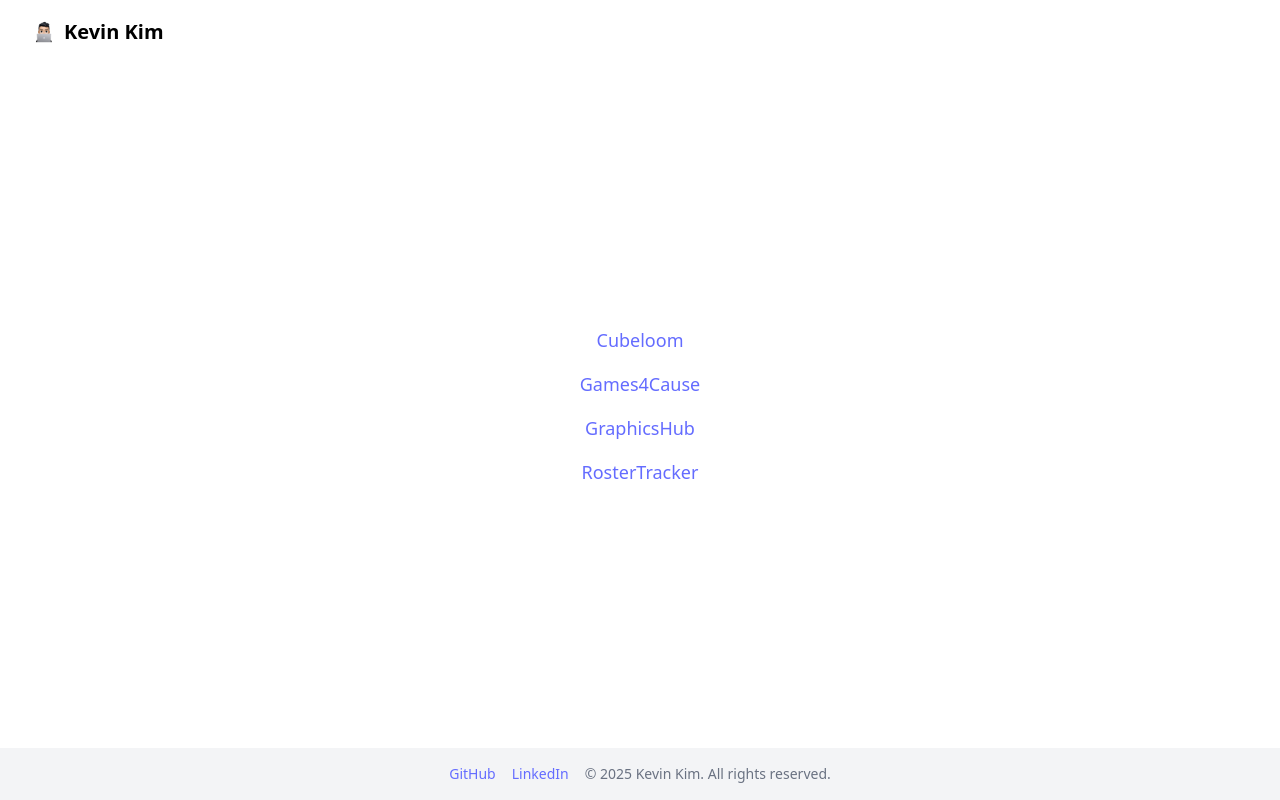
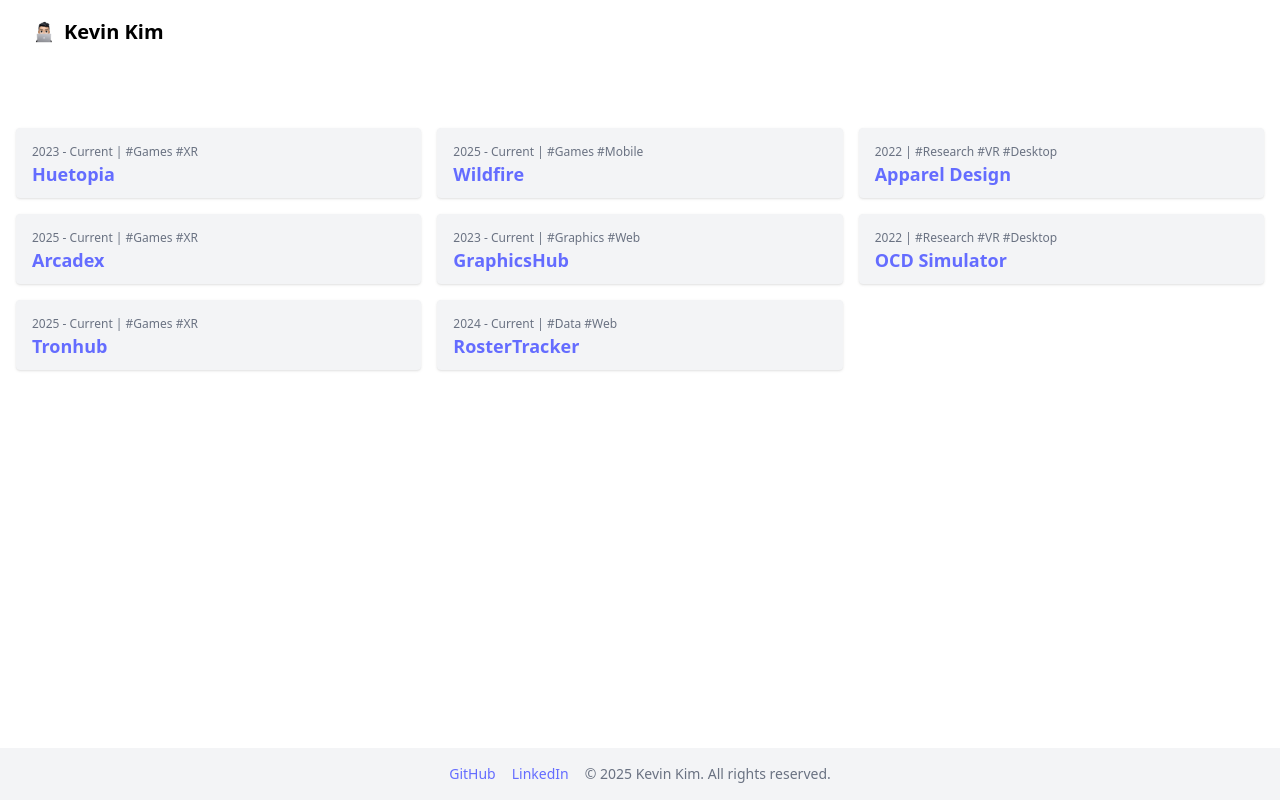
Before and after one commit to kevnkm/kevnkm.github.io, a React (Vite) app in the folder main/: page /#/ in a window 1280 px wide. Built offline with nearby package versions, Linux system fonts and the light colour scheme.

Commit message:
Implemented masonry grid layout

```diff
--- a/main/package.json
+++ b/main/package.json
@@ -15,6 +15,7 @@
     "@tailwindcss/vite": "^4.1.6",
     "react": "^19.1.0",
     "react-dom": "^19.1.0",
+    "react-masonry-css": "^1.0.16",
     "react-router-dom": "^7.6.0",
     "tailwindcss": "^4.1.6"
   },
--- a/main/src/App.css
+++ b/main/src/App.css
@@ -1,24 +1,25 @@
-#root {
-  min-width: 300px;
+body,
+html {
+  margin: 0;
+  padding: 0;
   width: 100%;
-  height: 100%;
-  overflow-x: auto;
+  min-height: 100vh;
+  overflow-x: hidden;
 }
 
-body {
-  min-width: 100vw;
+#root {
+  width: 100%;
+  min-height: 100vh;
+  display: flex;
+  flex-direction: column;
 }
 
 .App {
-  text-align: center;
+  flex: 1;
   display: flex;
   flex-direction: column;
-  align-items: center;
-  justify-content: center;
-  min-width: inherit;
-  height: 100%;
+  width: 100%;
   box-sizing: border-box;
-
 }
 
 .App-logo {
@@ -47,13 +48,36 @@ body {
   color: #61dafb;
 }
 
-@keyframes App-logo-spin {
-  from {
-    transform: rotate(0deg);
+.masonry-column {
+  display: flex;
+  flex-direction: column;
+  gap: 1rem;
+}
+
+.masonry-wrapper {
+  column-gap: 1rem;
+}
+
+.masonry-wrapper>* {
+  break-inside: avoid;
+  margin-bottom: 1rem;
+}
+
+@media (max-width: 639px) {
+  .masonry-wrapper {
+    column-count: 1;
   }
+}
 
-  to {
-    transform: rotate(360deg);
+@media (min-width: 640px) and (max-width: 1023px) {
+  .masonry-wrapper {
+    column-count: 2;
+  }
+}
+
+@media (min-width: 1024px) {
+  .masonry-wrapper {
+    column-count: 3;
   }
 }
 
--- /dev/null
+++ b/main/src/components/MasonryCard.tsx
@@ -0,0 +1,74 @@
+import React, { useState, useEffect } from "react";
+
+export interface MasonryItem {
+    id: number;
+    title: string;
+    tags: string[];
+    height?: number;
+    description: string;
+    link: string;
+    start: string;
+    finish?: string;
+    images?: string[]; // Optional list of image URLs
+}
+
+interface MasonryCardProps {
+    item: MasonryItem;
+}
+
+const MasonryCard: React.FC<MasonryCardProps> = ({ item }) => {
+    const [currentImageIndex, setCurrentImageIndex] = useState(0);
+
+    // Randomly select next image and transition every 5 seconds, only if images exist
+    useEffect(() => {
+        if (!item.images || item.images.length <= 1) return; // Skip if images is undefined or has 0/1 image
+
+        const interval = setInterval(() => {
+            const nextIndex = Math.floor(Math.random() * (item.images ? item.images.length : 0));
+            setCurrentImageIndex(nextIndex);
+        }, 5000); // Change every 5 seconds
+
+        return () => clearInterval(interval); // Cleanup on unmount
+    }, [item.images]);
+
+    const displayDuration =
+        !item.finish ? `${item.start} - Current`
+            : item.finish !== item.start ? `${item.start} - ${item.finish}`
+                : item.start;
+
+    return (
+        <a
+            key={item.id}
+            href={item.link}
+            target="_blank"
+            rel="noopener noreferrer"
+            className="block group relative"
+        >
+            <div
+                className="bg-gray-100 p-4 rounded shadow relative overflow-hidden flex flex-col justify-between"
+                style={{ height: item.height ?? 70 }} // Default height of 70px
+            >
+                {item.images && item.images.length > 0 && (
+                    <div
+                        className="absolute inset-0 bg-cover bg-center transition-opacity duration-1000 ease-in-out"
+                        style={{
+                            backgroundImage: `url(${item.images[currentImageIndex]})`,
+                            opacity: 1,
+                        }}
+                    />
+                )}
+                <div>
+                    <div className="text-xs text-gray-500 font-medium">
+                        {displayDuration} | {item.tags.map(tag => `#${tag}`).join(" ")}
+                    </div>
+                    <div className="text-lg font-semibold">{item.title}</div>
+                </div>
+                <div className="absolute inset-0 bg-black bg-opacity-50 flex items-center justify-center opacity-0 transition-opacity duration-300 group-hover:opacity-90">
+                    <div className="text-sm text-white text-center">{item.description}</div>
+                </div>
+            </div>
+        </a>
+    );
+};
+
+export default MasonryCard;
--- /dev/null
+++ b/main/src/components/MasonryGrid.tsx
@@ -0,0 +1,21 @@
+import React from "react";
+import type { MasonryItem } from "./MasonryCard";
+import MasonryCard from "./MasonryCard";
+
+interface MasonryGridProps {
+    items: MasonryItem[];
+}
+
+const MasonryGrid: React.FC<MasonryGridProps> = ({ items }) => {
+    return (
+        <div className="w-full max-w-7xl mx-auto px-4 py-8">
+            <div className="masonry-wrapper">
+                {items.map((item) => (
+                    <MasonryCard key={item.id} item={item} />
+                ))}
+            </div>
+        </div>
+    );
+};
+
+export default MasonryGrid;
--- a/main/src/pages/Home.tsx
+++ b/main/src/pages/Home.tsx
@@ -1,6 +1,89 @@
 import React from "react";
 import logo from "../images/kevinkmkim_icon.png";
 import { Link } from "react-router-dom";
+import MasonryGrid from "../components/MasonryGrid";
+import type { MasonryItem } from "../components/MasonryCard";
+
+const tags = [
+    "Games",
+    "XR",
+    "Mobile",
+    "Web",
+    "Graphics",
+    "Research",
+    "VR",
+    "Desktop",
+    "Data",
+];
+
+const projectItems: MasonryItem[] = [
+    {
+        id: 0,
+        title: "Huetopia",
+        tags: [tags[0], tags[1]],
+        description: "Multiplayer XR tabletop strategy game",
+        link: "https://www.meta.com/experiences/26230755453235481/",
+        start: "2023",
+    },
+    {
+        id: 1,
+        title: "Arcadex",
+        tags: [tags[0], tags[1]],
+        description: "Compilation of XR arcade games",
+        link: "https://www.cubeloom.com/",
+        start: "2025",
+    },
+    {
+        id: 1,
+        title: "Tronhub",
+        tags: [tags[0], tags[1]],
+        description: "Virtual robot companions that teach physics",
+        link: "https://www.cubeloom.com/",
+        start: "2025",
+    },
+    {
+        id: 2,
+        title: "Wildfire",
+        tags: [tags[0], tags[2]],
+        description: "Designing impactful games for social good",
+        link: "https://github.com/games4cause/wildfire/",
+        start: "2025",
+    },
+    {
+        id: 3,
+        title: "GraphicsHub",
+        tags: [tags[4], tags[3]],
+        description: "Showcase of computer graphics demos",
+        link: "https://kevinkmkim.github.io/GraphicsHub/",
+        start: "2023",
+    },
+    {
+        id: 4,
+        title: "RosterTracker",
+        tags: [tags[8], tags[3]],
+        description: "Track and analyze sports rosters",
+        link: "https://kevinkmkim.github.io/RosterTracker/",
+        start: "2024",
+    },
+    {
+        id: 5,
+        title: "Apparel Design",
+        tags: [tags[5], tags[6], tags[7]],
+        description: "Apparel design education module",
+        link: "https://github.com/kevinkmkim/GarmentQuizDesktop",
+        start: "2022",
+        finish: "2022",
+    },
+    {
+        id: 6,
+        title: "OCD Simulator",
+        tags: [tags[5], tags[6], tags[7]],
+        description: "Simulation of OCD symptoms",
+        link: "https://github.com/kevinkmkim/OCDSimulationDesktop",
+        start: "2022",
+        finish: "2022",
+    },
+];
 
 const Home: React.FC = () => {
     return (
@@ -21,44 +104,11 @@ const Home: React.FC = () => {
                 </div>
             </nav>
 
-            <div className="flex flex-1 justify-center items-center space-x-8">
-                <div className="flex flex-col space-y-4">
-                    <a
-                        href="https://www.cubeloom.com/"
-                        target="_blank"
-                        rel="noopener noreferrer"
-                        className="hover:underline text-blue-500 text-lg text-center"
-                    >
-                        Cubeloom
-                    </a>
-                    <a
-                        href="https://games4cause.github.io/"
-                        target="_blank"
-                        rel="noopener noreferrer"
-                        className="hover:underline text-blue-500 text-lg text-center"
-                    >
-                        Games4Cause
-                    </a>
-                    <a
-                        href="https://kevinkmkim.github.io/GraphicsHub/"
-                        target="_blank"
-                        rel="noopener noreferrer"
-                        className="hover:underline text-blue-500 text-lg text-center"
-                    >
-                        GraphicsHub
-                    </a>
-                    <a
-                        href="https://kevinkmkim.github.io/RosterTracker/"
-                        target="_blank"
-                        rel="noopener noreferrer"
-                        className="hover:underline text-blue-500 text-lg text-center"
-                    >
-                        RosterTracker
-                    </a>
-                </div>
-            </div>
+            <main className="flex flex-1 justify-center items-start mt-8">
+                <MasonryGrid items={projectItems} />
+            </main>
 
-            <footer className="bg-gray-100 text-center text-gray-500 text-sm py-4">
+            <footer className="bg-gray-100 text-center text-gray-500 text-sm py-4 mt-auto">
                 <div className="flex flex-col sm:flex-row sm:justify-center sm:items-center space-y-2 sm:space-y-0 sm:space-x-4">
                     <div className="flex justify-center space-x-4">
                         <a
```
Also changed, not shown: 1 other file (tests, documents, lock files or other folders).
